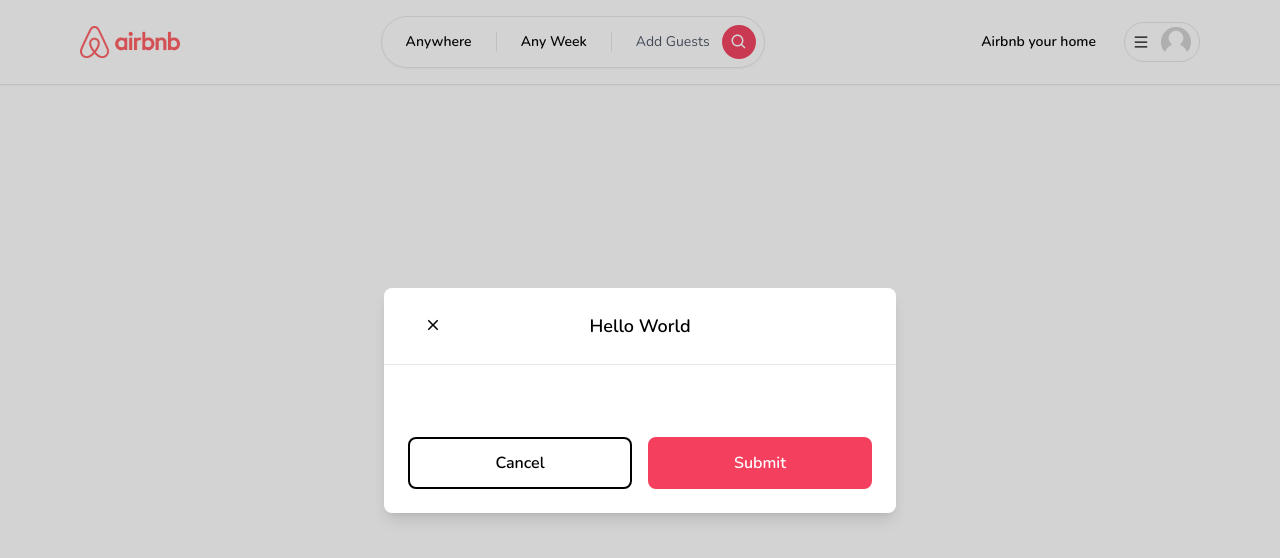
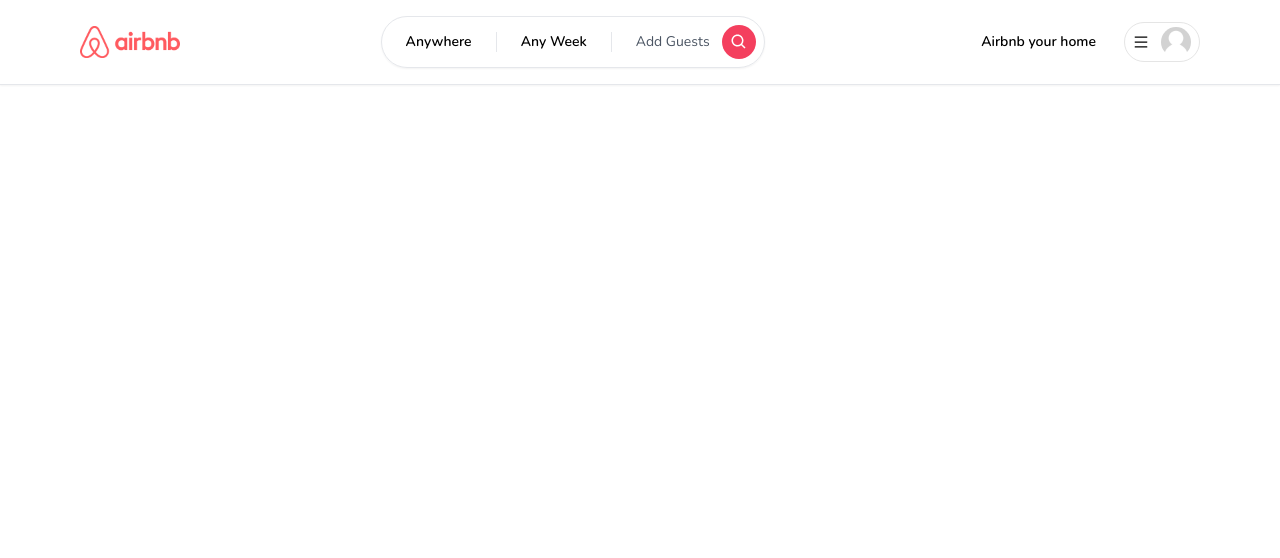
Before and after one commit to parilbeladiya/airbnb-next-13, a Next.js app: page / in a window 1280 px wide. Shown: the top 558 px of the page. Built offline with nearby package versions, Linux system fonts and the light colour scheme.

Commit message:
changes in modal

```diff
--- /dev/null
+++ b/app/components/modals/RegisterModal.tsx
@@ -0,0 +1,14 @@
+"use client";
+
+import axios from "axios";
+import { AiFillGithub } from "react-icons/ai";
+import { FcGoogle } from "react-icons/fc";
+import { useCallback, useState } from "react";
+import { FieldValues, SubmitHandler, useForm } from "react-hook-form";
+import useRegisterModal from "@/app/hooks/useRegisterModal";
+
+const RegisterModal = () => {
+  return <div></div>;
+};
+
+export default RegisterModal;
--- /dev/null
+++ b/app/hooks/useRegisterModal.ts
@@ -0,0 +1,15 @@
+import { create } from "zustand";
+
+interface RegisterModalStore {
+    isOpen: boolean;
+    onOpen: () => void;
+    onClose: () => void;
+}
+
+const useRegisterModal = create<RegisterModalStore>((set) => ({
+    isOpen: false,
+    onOpen: () => set({isOpen: true}),
+    onClose: () => set({isOpen: false}),
+}));
+
+export default useRegisterModal;
--- a/app/layout.tsx
+++ b/app/layout.tsx
@@ -1,5 +1,5 @@
 import ClientOnly from "./components/ClientOnly";
-import Modal from "./components/modals/Modal";
+import RegisterModal from "./components/modals/RegisterModal";
 import Navbar from "./components/navbar/Navbar";
 import "./globals.css";
 
@@ -23,7 +23,7 @@
     <html lang="en">
       <body className={font.className}>
         <ClientOnly>
-          <Modal actionLabel="Submit" secondryActionLabel="Cancel" title="Hello World" isOpen />
+          <RegisterModal />
           <Navbar />
         </ClientOnly>
         {children}
--- a/package.json
+++ b/package.json
@@ -12,13 +12,16 @@
     "@types/node": "18.15.11",
     "@types/react": "18.0.33",
     "@types/react-dom": "18.0.11",
+    "axios": "^1.3.4",
     "eslint": "8.37.0",
     "eslint-config-next": "13.2.4",
     "next": "13.2.4",
     "react": "18.2.0",
     "react-dom": "18.2.0",
+    "react-hook-form": "^7.43.9",
     "react-icons": "^4.8.0",
-    "typescript": "5.0.3"
+    "typescript": "5.0.3",
+    "zustand": "^4.3.7"
   },
   "devDependencies": {
     "autoprefixer": "^10.4.14",
```
Also changed, not shown: 1 other file (tests, documents, lock files or other folders).
